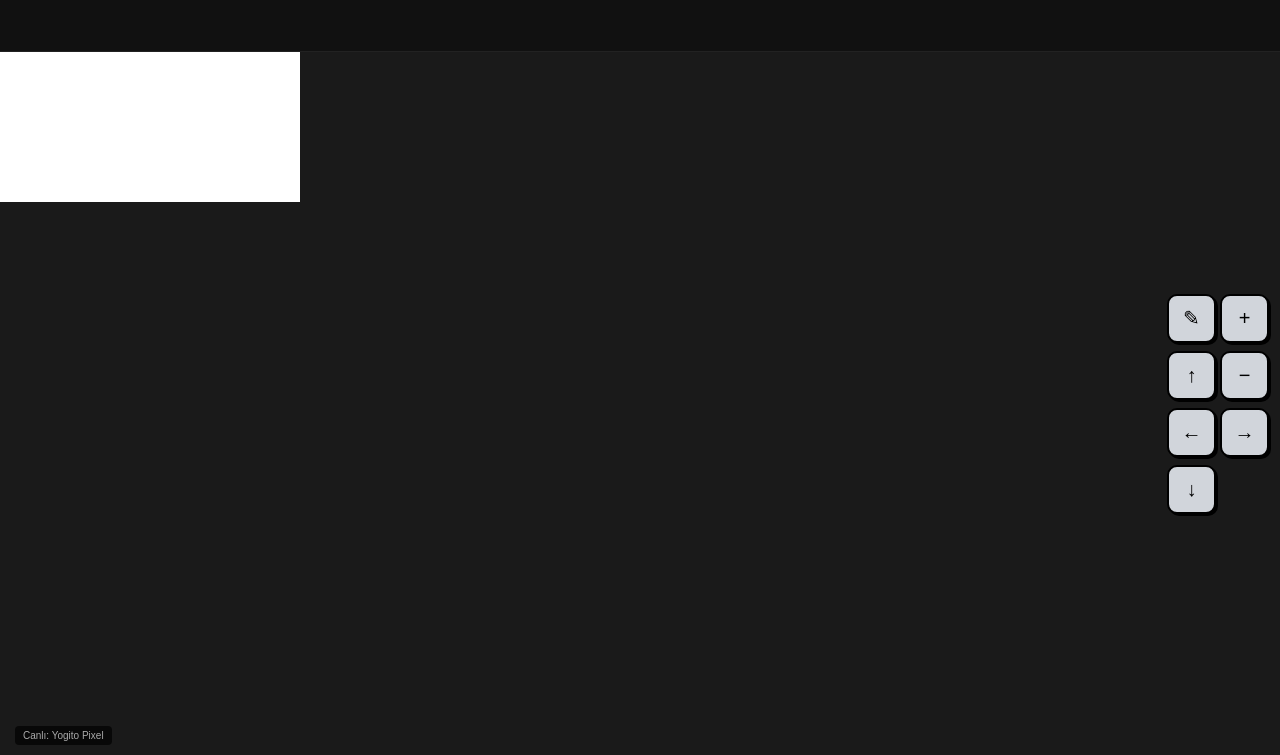
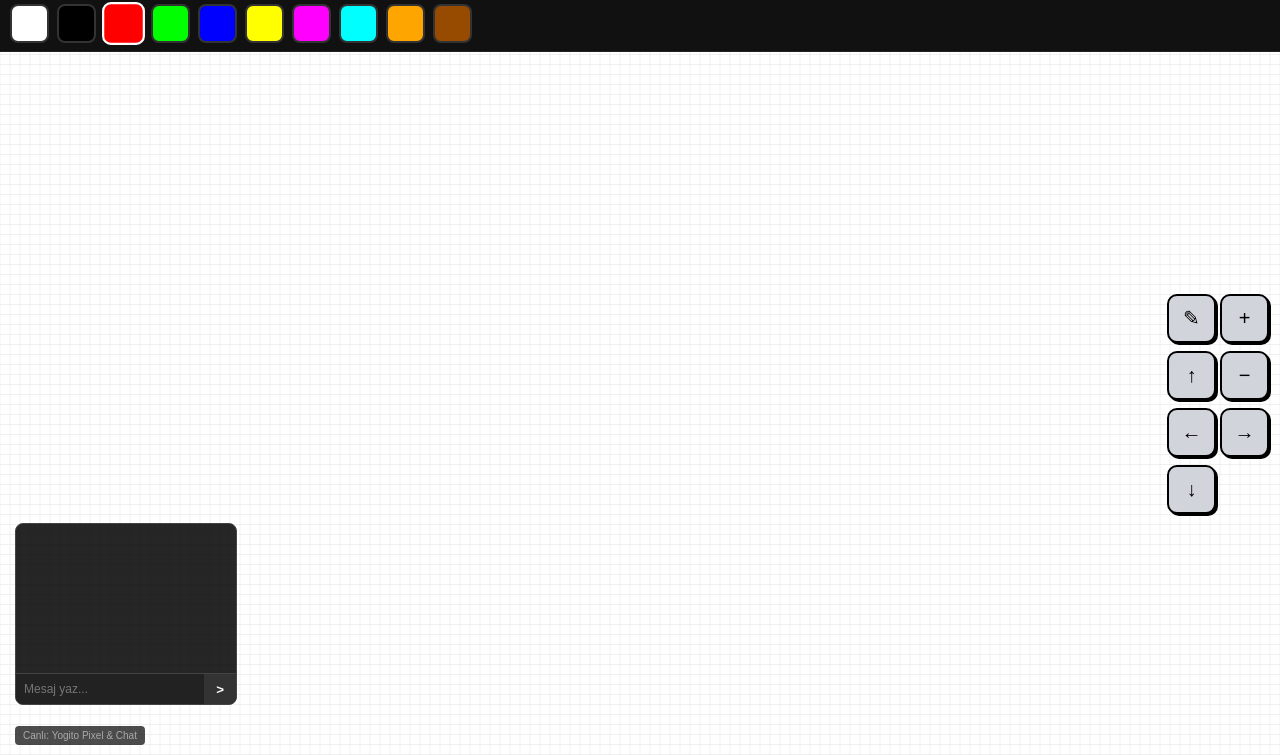
Before and after one commit to yogito-creta/pixel-site, a website: page index.html in a window 1280 px wide. Shown: the part 45-800 px from the top of the page. Drawn offline with Linux system fonts and the light colour scheme.

Commit message:
Update index.html

```diff
--- a/index.html
+++ b/index.html
@@ -5,12 +5,11 @@
 <meta name="viewport" content="width=device-width, initial-scale=1.0, maximum-scale=1.0, user-scalable=no">
 <title>Yogito Pixel</title>
 
-<!-- FAVICON (SEKME LOGOSU) -->
 <link rel="icon" href="https://i.imgur.com/WU82uOE.jpeg">
 
 <style>
   body { margin: 0; background: #1a1a1a; color: #fff; font-family: Arial, sans-serif; display: flex; flex-direction: column; height: 100vh; overflow: hidden; }
-  header { height: 40px; line-height: 40px; text-align: center; background: #111; z-index: 10; font-weight: bold; border-bottom: 1px solid #333; font-size: 14px; }
+  header { height: 40px; display: flex; align-items: center; justify-content: center; gap: 10px; background: #111; z-index: 10; font-weight: bold; border-bottom: 1px solid #333; font-size: 14px; }
   #palette { height: 55px; display: flex; gap: 8px; padding: 0 10px; align-items: center; overflow-x: auto; background: #111; z-index: 10; border-bottom: 1px solid #222; }
   .color { width: 35px; height: 35px; border-radius: 8px; border: 2px solid #333; cursor: pointer; flex-shrink: 0; }
   .color.active { border-color: #fff; transform: scale(1.1); }
@@ -37,19 +36,18 @@
     background: rgba(0,0,0,0.85); border: 1px solid #444; border-radius: 8px;
     display: flex; flex-direction: column; z-index: 30; overflow: hidden;
   }
-  #chat-messages { flex: 1; overflow-y: auto; padding: 8px; font-size: 12px; color: #ddd; }
+  #chat-messages { flex: 1; overflow-y: auto; padding: 8px; font-size: 12px; color: #ddd; scroll-behavior: smooth; }
   #chat-input-area { display: flex; border-top: 1px solid #444; background: #222; }
   #chat-input { flex: 1; background: transparent; border: none; color: white; padding: 8px; font-size: 12px; outline: none; }
   #chat-send { background: #333; border: none; color: white; padding: 0 12px; cursor: pointer; font-weight: bold; }
 
-  #ui { position: absolute; bottom: 10px; left: 15px; background: rgba(0,0,0,0.7); padding: 4px 8px; border-radius: 4px; font-size: 10px; z-index: 20; color: #aaa; }
+  #ui { position: absolute; bottom: 10px; left: 15px; background: rgba(0,0,0,0.7); padding: 4px 8px; border-radius: 4px; font-size: 10px; pointer-events: none; z-index: 20; color: #aaa; }
 </style>
 </head>
 <body>
 
-<!-- HEADER LOGOLU -->
-<header style="display:flex;align-items:center;justify-content:center;gap:8px;">
-  <img src="https://i.imgur.com/WU82uOE.jpeg" style="height:24px;border-radius:4px;">
+<header>
+  <img src="https://i.imgur.com/WU82uOE.jpeg" alt="Logo" style="height:25px; border-radius: 5px;">
   Yogito Pixel
 </header>
 
@@ -57,6 +55,7 @@
 
 <div id="wrap">
   <canvas id="canvas"></canvas>
+
   <div id="controls">
     <div id="btn-pen" class="btn">✎</div>
     <div class="btn" id="btn-zoom-in">+</div>
@@ -67,8 +66,135 @@
     <div class="btn" style="grid-column: span 2;" id="btn-down">↓</div>
   </div>
 
-  <div id="ui">Canlı: Yogito Pixel</div>
+  <div id="chat-box">
+    <div id="chat-messages"></div>
+    <div id="chat-input-area">
+      <input type="text" id="chat-input" placeholder="Mesaj yaz..." maxlength="50">
+      <button id="chat-send">></button>
+    </div>
+  </div>
+
+  <div id="ui">Bağlanıyor...</div>
 </div>
 
+<script>
+const canvas = document.getElementById("canvas");
+const ctx = canvas.getContext("2d");
+const ui = document.getElementById("ui");
+const btnPen = document.getElementById("btn-pen");
+const chatMessages = document.getElementById("chat-messages");
+const chatInput = document.getElementById("chat-input");
+const chatSend = document.getElementById("chat-send");
+
+const MAP_SIZE = 2000;
+let scale = 10;
+let offsetX = window.innerWidth / 2 - (MAP_SIZE * scale) / 2;
+let offsetY = (window.innerHeight - 95) / 2 - (MAP_SIZE * scale) / 2;
+let currentColor = "#ff0000";
+let pixels = {};
+let isDrawMode = false;
+let lastChatJson = "";
+
+const colors = ["#ffffff","#000000","#ff0000","#00ff00","#0000ff","#ffff00","#ff00ff","#00ffff","#ffa500","#964b00"];
+
+const palette = document.getElementById("palette");
+colors.forEach(c => {
+  const d = document.createElement("div");
+  d.className = "color"; d.style.background = c;
+  if (c === currentColor) d.classList.add("active");
+  d.onclick = () => {
+    currentColor = c;
+    document.querySelectorAll(".color").forEach(x => x.classList.remove("active"));
+    d.classList.add("active");
+  };
+  palette.appendChild(d);
+});
+
+btnPen.onclick = (e) => {
+  e.stopPropagation();
+  isDrawMode = !isDrawMode;
+  btnPen.classList.toggle("active", isDrawMode);
+  ui.innerText = isDrawMode ? "Mod: Çizim" : "Mod: Gezinti";
+};
+
+function draw() {
+  canvas.width = window.innerWidth;
+  canvas.height = window.innerHeight - 95;
+  ctx.fillStyle = "#ffffff";
+  ctx.fillRect(0, 0, canvas.width, canvas.height);
+  ctx.save();
+  ctx.translate(offsetX, offsetY);
+  ctx.scale(scale, scale);
+  for (const key in pixels) {
+    const [px, py] = key.split(",");
+    ctx.fillStyle = pixels[key];
+    ctx.fillRect(parseInt(px), parseInt(py), 1, 1);
+  }
+  if (scale > 5) {
+    ctx.strokeStyle = "#e0e0e0"; ctx.lineWidth = 0.5 / scale; ctx.beginPath();
+    for (let i = 0; i <= MAP_SIZE; i += 1) { ctx.moveTo(i, 0); ctx.lineTo(i, MAP_SIZE); ctx.moveTo(0, i); ctx.lineTo(MAP_SIZE, i); }
+    ctx.stroke();
+  }
+  ctx.restore();
+}
+
+document.getElementById("btn-up").onclick = () => { offsetY += 60; draw(); };
+document.getElementById("btn-down").onclick = () => { offsetY -= 60; draw(); };
+document.getElementById("btn-left").onclick = () => { offsetX += 60; draw(); };
+document.getElementById("btn-right").onclick = () => { offsetX -= 60; draw(); };
+document.getElementById("btn-zoom-in").onclick = () => { scale *= 1.2; draw(); };
+document.getElementById("btn-zoom-out").onclick = () => { scale /= 1.2; draw(); };
+
+function getPixelPointer(clientX, clientY) {
+  const rect = canvas.getBoundingClientRect();
+  return {
+    x: Math.floor((clientX - rect.left - offsetX) / scale),
+    y: Math.floor((clientY - rect.top - offsetY) / scale)
+  };
+}
+
+let isDragging = false;
+let lastPos = { x: 0, y: 0 };
+
+const startHook = (x, y) => {
+  isDragging = true; lastPos = { x, y };
+  if (isDrawMode) {
+    const pos = getPixelPointer(x, y);
+    if (pos.x >= 0 && pos.x < MAP_SIZE && pos.y >= 0 && pos.y < MAP_SIZE) placePixel(pos.x, pos.y);
+  }
+};
+
+const moveHook = (x, y) => {
+  if (!isDragging) return;
+  if (isDrawMode) {
+    const pos = getPixelPointer(x, y);
+    if (pos.x >= 0 && pos.x < MAP_SIZE && pos.y >= 0 && pos.y < MAP_SIZE) placePixel(pos.x, pos.y);
+  } else {
+    offsetX += x - lastPos.x; offsetY += y - lastPos.y;
+    lastPos = { x, y }; draw();
+  }
+};
+
+canvas.addEventListener("mousedown", e => startHook(e.clientX, e.clientY));
+window.addEventListener("mousemove", e => moveHook(e.clientX, e.clientY));
+window.addEventListener("mouseup", () => isDragging = false);
+
+function placePixel(x, y) {
+  const key = `${x},${y}`;
+  if (pixels[key] === currentColor) return;
+  pixels[key] = currentColor;
+  draw();
+  // Not: Fetch işlemleri sunucun yoksa hata verebilir ama çizim çalışır
+  fetch("/pixel", { method: "POST", headers: { "Content-Type": "application/json" }, body: JSON.stringify({ x, y, color: currentColor }) }).catch(e => {});
+}
+
+async function syncAll() {
+  ui.innerText = "Canlı: Yogito Pixel & Chat";
+  draw();
+}
+
+syncAll();
+window.addEventListener("resize", draw);
+</script>
 </body>
 </html>
```
